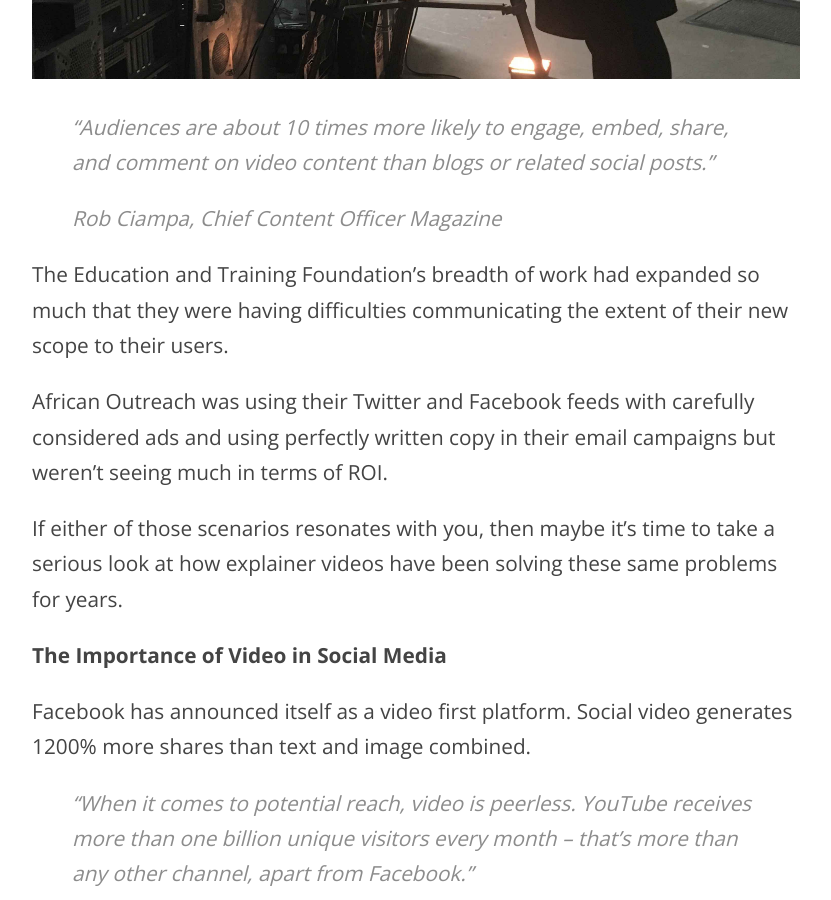
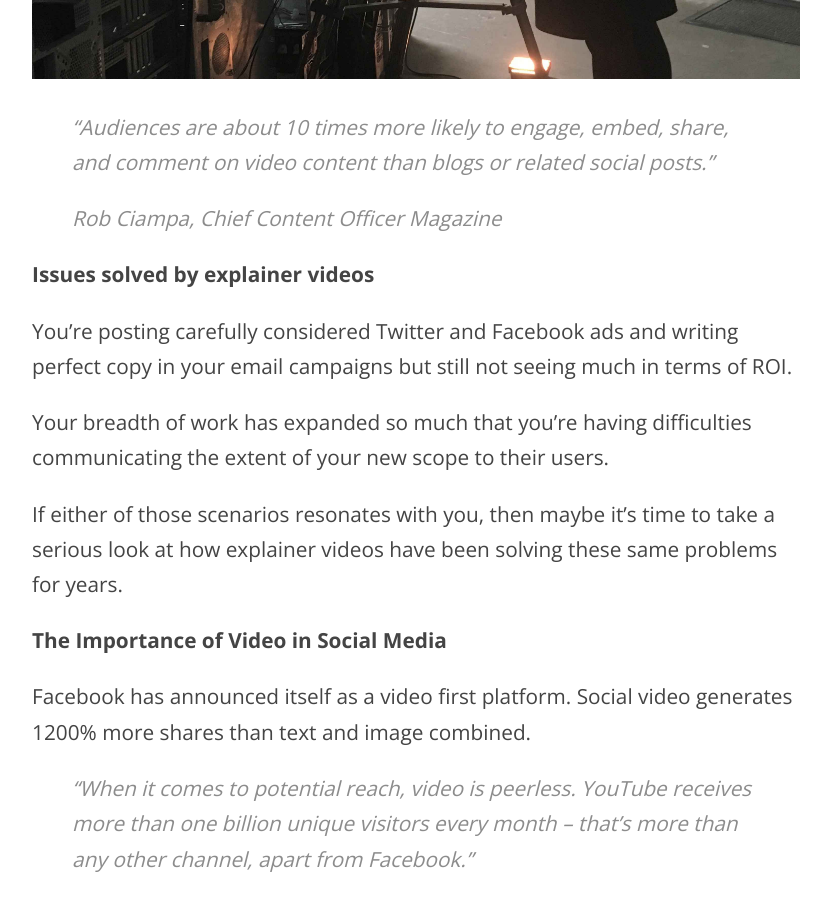
Before and after one commit to godonnell2/graceodonnell, a Jekyll site: the page built from _posts/2017-06-17-five-reasons-corporate-video.markdown, in a window 1280 px wide and 900 px high, scrolled down 714 px. Shown: the whole window, without its empty margins (224-1055 px from the left). Built offline with Jekyll 4.4.1, drawn with Linux system fonts in a browser that asks for light colours; some web fonts are replaced.

```diff
--- a/_posts/2017-06-17-five-reasons-corporate-video.markdown
+++ b/_posts/2017-06-17-five-reasons-corporate-video.markdown
@@ -11,9 +11,11 @@ image: blog-corporate-video.jpg
 
 >Rob Ciampa, Chief Content Officer Magazine
 
-The Education and Training Foundation’s breadth of work had expanded so much that they were having difficulties communicating the extent of their new scope to their users.
+### Issues solved by explainer videos
 
-African Outreach was using their Twitter and Facebook feeds with carefully considered ads and using perfectly written copy in their email campaigns but weren’t seeing much in terms of ROI.
+You're posting carefully considered Twitter and Facebook ads and writing perfect copy in your email campaigns but still not seeing much in terms of ROI.
+
+Your breadth of work has expanded so much that you're having difficulties communicating the extent of your new scope to their users.
 
 If either of those scenarios resonates with you, then maybe it’s time to take a serious look at how explainer videos have been solving these same problems for years.
 
```
Also changed, not shown: filmmaking.html (+8 -0 lines), img/testimonial-img/quote-cat.jpg (added).
